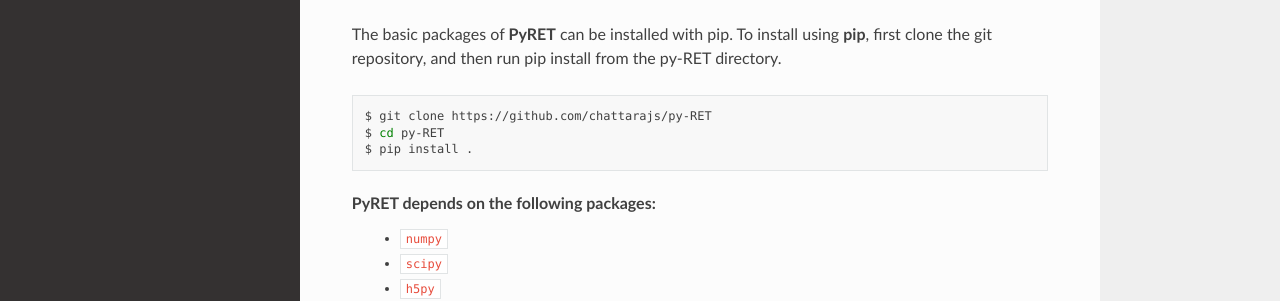
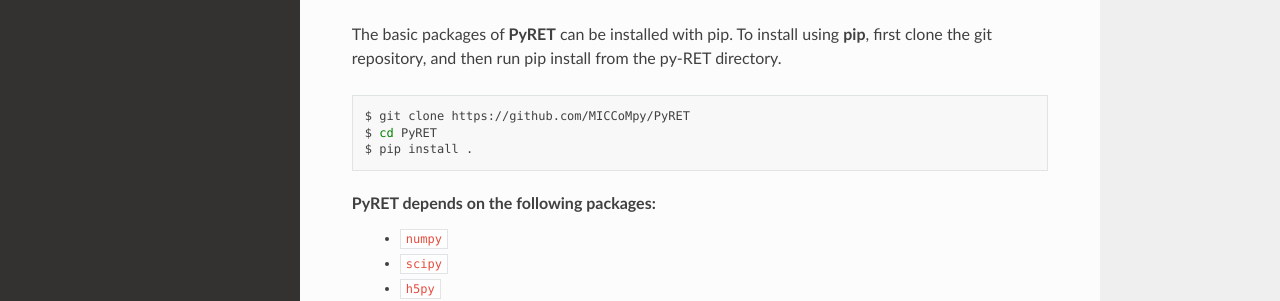
Before and after one commit to MICCoMpy/PyRET, a Sphinx documentation site: the page built from doc/installation.rst, in a window 1280 px wide and 1158 px high. Shown: the part 233-534 px from the top of the window. Built offline with Sphinx 7.4.7 and the Read the Docs theme 3.1.0, drawn with Linux system fonts in a browser that asks for light colours.

Commit message:
Update installation instructions for PyRET in doc

```diff
--- a/doc/installation.rst
+++ b/doc/installation.rst
@@ -12,8 +12,8 @@
 
 .. code-block:: bash
 
-   $ git clone https://github.com/chattarajs/py-RET
-   $ cd py-RET
+   $ git clone https://github.com/MICCoMpy/PyRET
+   $ cd PyRET
    $ pip install .
 
 **PyRET** depends on the following packages:
```
